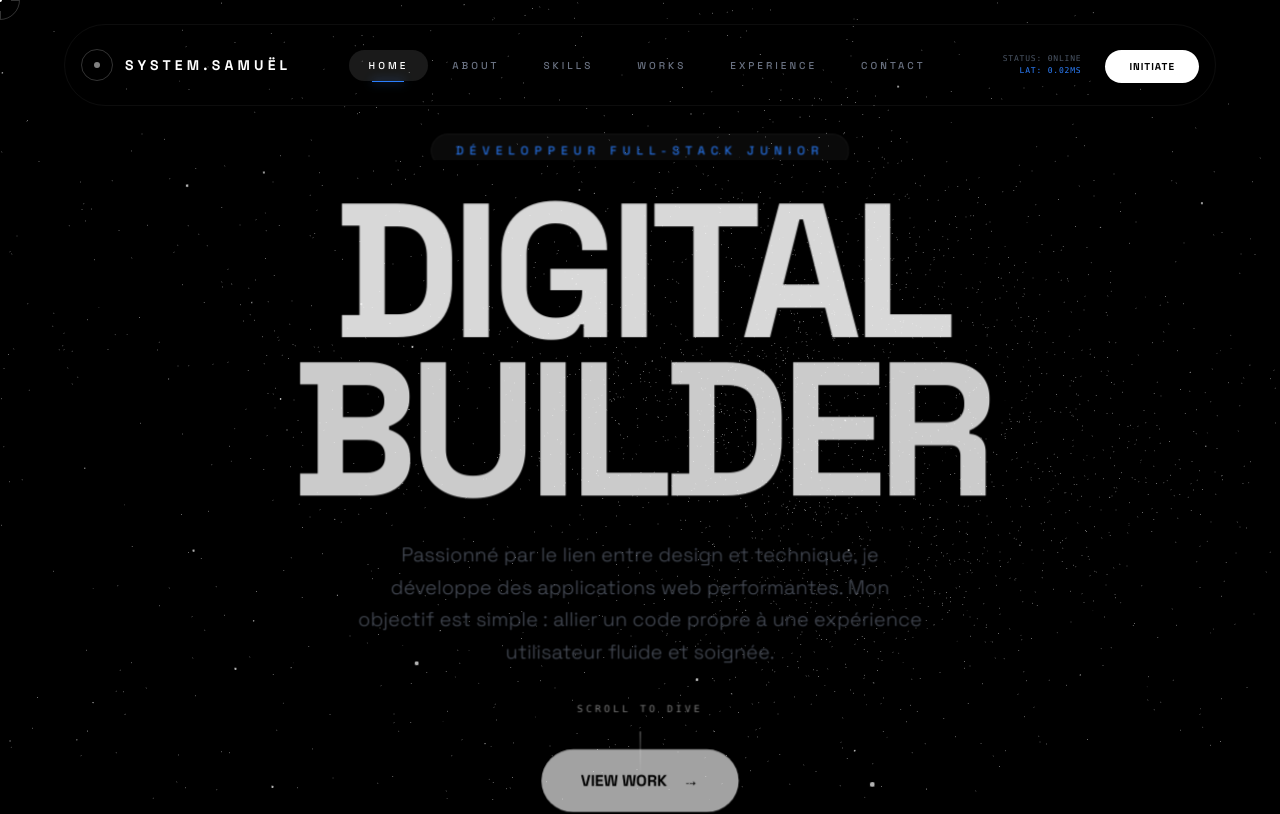
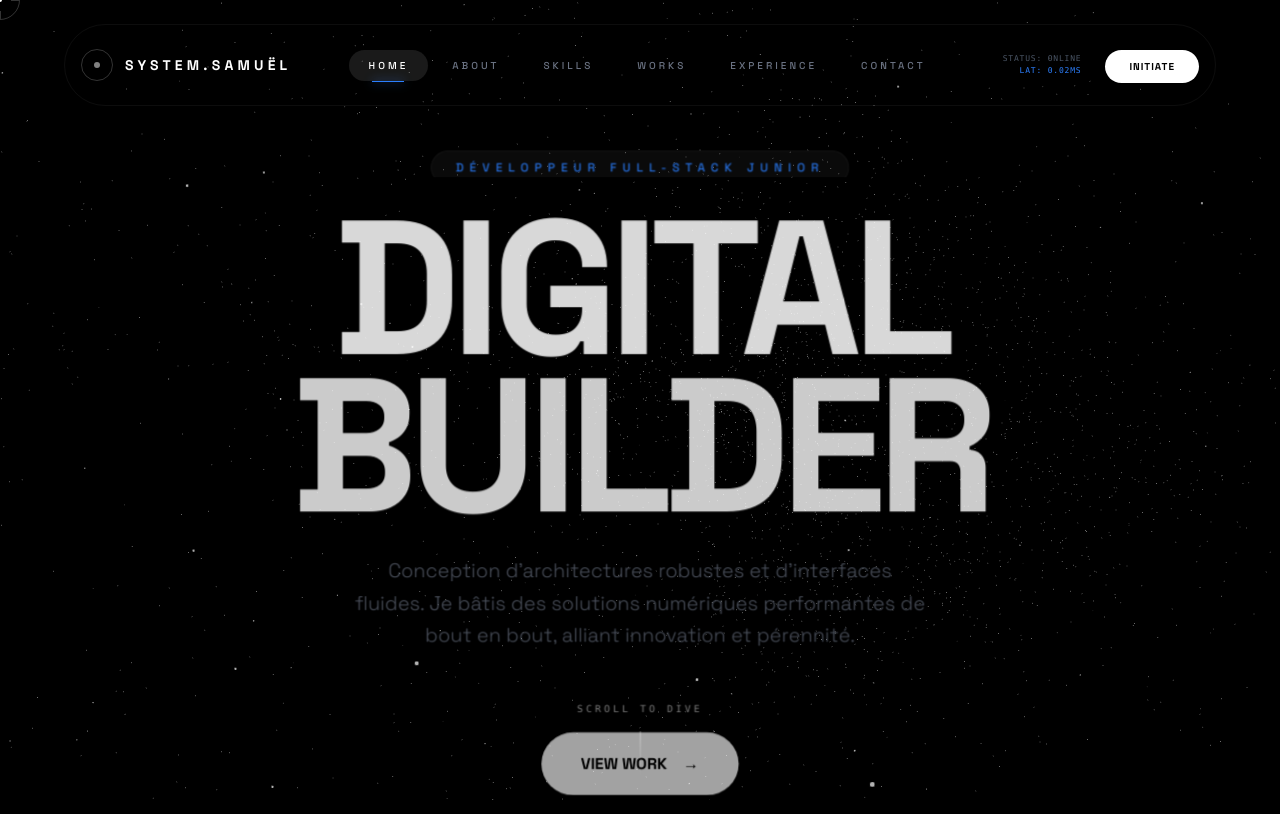
Before and after one commit to Eultype/portfolio-sam-v2, a Next.js app: page / in a window 1280 px wide. Shown: the top 814 px of the page. Built offline with nearby package versions, Linux system fonts and the light colour scheme.

Commit message:
feat(homepage): amélioration complète des textes, projects, experience...

```diff
--- a/app/page.tsx
+++ b/app/page.tsx
@@ -84,7 +84,7 @@ export default function Home() {
 
               <div className="max-w-xl mx-auto flex justify-center">
                 <p className="hero-animate text-lg md:text-xl text-gray-500 leading-relaxed text-center font-light">
-                  {portfolioData.personal.description}
+                  Conception d'architectures robustes et d'interfaces fluides. Je bâtis des solutions numériques performantes de bout en bout, alliant innovation et pérennité.
                 </p>
               </div>
 
--- a/app/projects/page.tsx
+++ b/app/projects/page.tsx
@@ -62,7 +62,7 @@ export default function ProjectsPage() {
                                 <ProjectCardImage
                                     src={project.image}
                                     alt={project.title}
-                                    className="w-full h-full grayscale group-hover:grayscale-0 transition-all duration-700"
+                                    className="w-full h-full rounded-sm grayscale group-hover:grayscale-0 transition-all duration-700"
                                 />
                             </div>
 
--- a/components/layout/Footer.tsx
+++ b/components/layout/Footer.tsx
@@ -59,7 +59,7 @@ export default function Footer() {
                                 Loc: 50.8487° N, 4.4036° E
                             </div>
                             <div className="text-[8px] text-blue-500/50 pt-10">
-                                © {new Date().getFullYear()} DESIGNED & BUILT BY ALEX.DEV
+                                © {new Date().getFullYear()} DESIGNED & BUILT BY SAMUEL.DEV
                             </div>
                         </div>
                     </div>
--- a/components/ui/Preloader.tsx
+++ b/components/ui/Preloader.tsx
@@ -105,7 +105,7 @@ export default function Preloader({ onComplete }: { onComplete?: () => void }) {
 
             <div className="absolute bottom-10 w-full flex justify-between px-10 text-[8px] font-mono text-gray-700 uppercase tracking-widest loader-ui">
                 <span>System.Version: 1.0.4</span>
-                <span>Core.Alex: Active</span>
+                <span>Core.Samuël: Active</span>
             </div>
         </div>
     );
--- a/data/portfolio.ts
+++ b/data/portfolio.ts
@@ -44,10 +44,10 @@ export const portfolioData = {
     projects: [
         {
             id: 1,
-            title: "Exemple Project 1",
-            category: "Full-Stack",
-            description: "Exemple description 1",
-            stack: ["Stacks du projet à définir"],
+            title: "Scarlett Gallery",
+            category: "Frontend",
+            description: "Conception et développement d’un site vitrine destiné à la présentation d’une galerie artistique.",
+            stack: ["HTML", "CSS", "JavaScript", "Bootstrap"],
             image: "/projet_scarlett.webp",
             demo: "#",
             code: "#",
@@ -55,7 +55,7 @@ export const portfolioData = {
         },
         {
             id: 2,
-            title: "Exemple Project 2",
+            title: "2D3D Gravure - Dashboard",
             category: "Frontend",
             description: "Exemple description 2",
             stack: ["Stacks du projet à définir"],
@@ -90,16 +90,16 @@ export const portfolioData = {
     experience: [
         {
             id: 1,
-            role: "Exemple role 1",
-            company: "Company name à définir.",
-            date: "Date 1",
+            role: "Stagiaire Développeur Full-Stack",
+            company: "Rebel Company",
+            date: "5 janvier 2025 - Now",
             description: "Description exemple 1"
         },
         {
             id: 2,
-            role: "Exemple role 2",
-            company: "Company name à définir.",
-            date: "Date 2",
+            role: "Formation Développeur Web Full-Stack",
+            company: "Centre de formation 2 Mille",
+            date: "11 novembre 2024 - 14 février 2026",
             description: "Description exemple 2"
         },
         {
```
